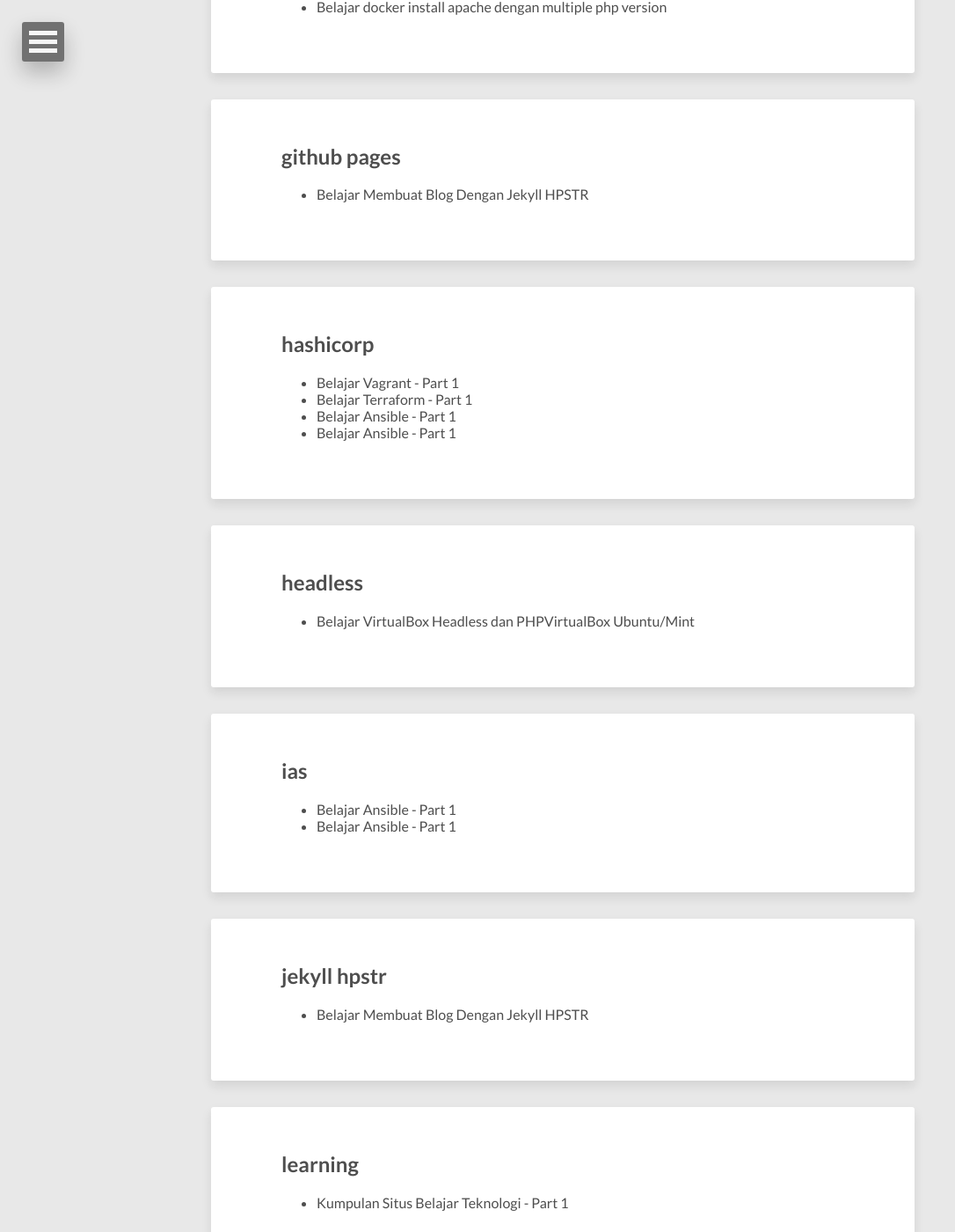
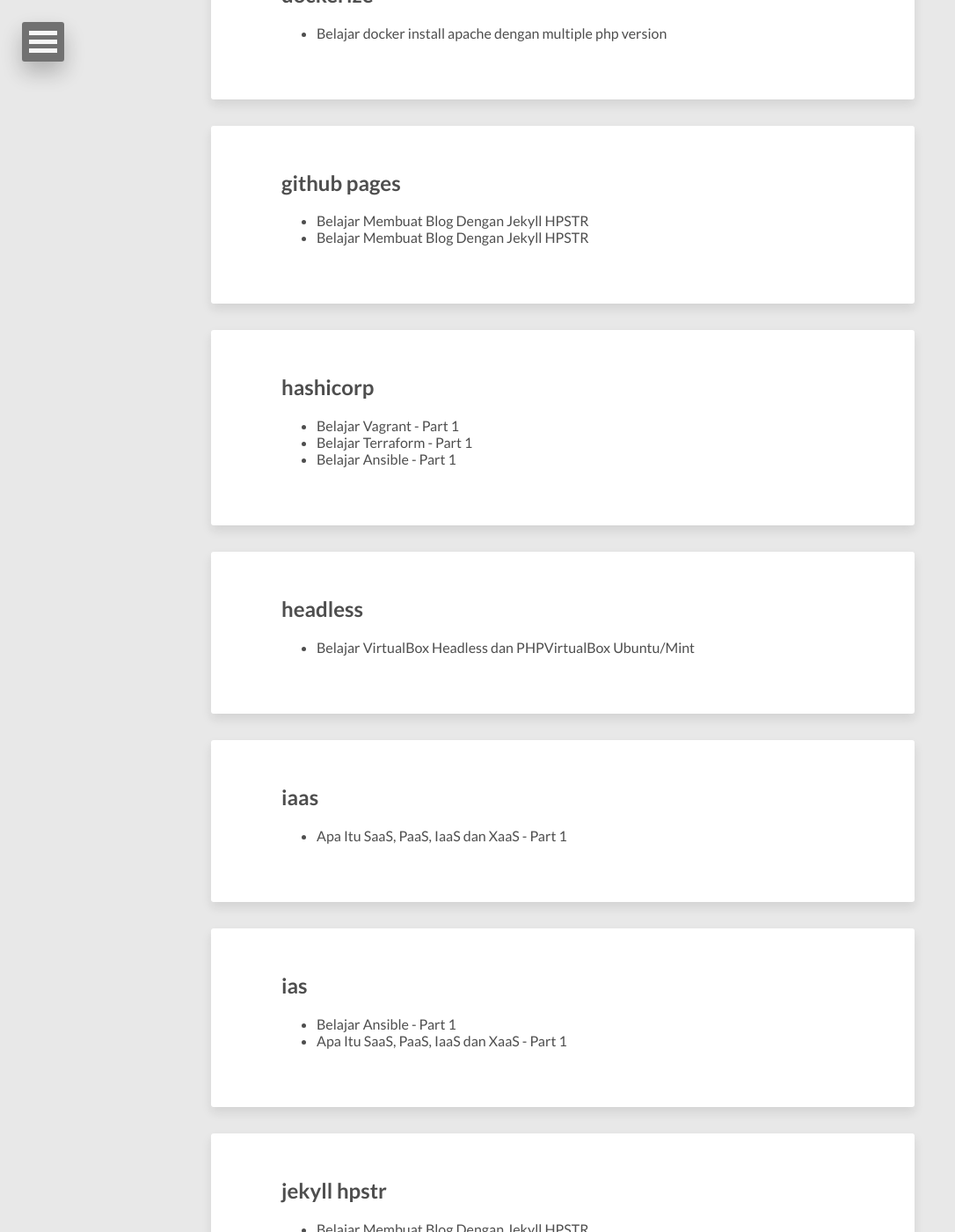
Before and after one commit to danigunawan/danigunawan.github.io, a Jekyll site: the page built from tags/index.html, in a window 1280 px wide and 1400 px high, scrolled down 3788 px. Shown: the whole window at 88% size, without its empty margins (0-1086 px from the left). Built offline with Jekyll 4.4.1, drawn with Linux system fonts in a browser that asks for light colours; nearby versions of some CDN libraries; comment, search, counter and statistics services are not loaded; some of the changed text lies outside the part shown.

Commit message:
[ADD POSTING] posting

```diff
--- a/_posts/2022-11-08-apa-itu-saas-paas-iaas-daas-xaas-1.md
+++ b/_posts/2022-11-08-apa-itu-saas-paas-iaas-dan-xaas-1.md
@@ -1,10 +1,10 @@
 ---
 layout: post
-title: Belajar Ansible - Part 1
+title: Apa Itu SaaS, PaaS, IaaS dan XaaS - Part 1
 modified: 2022-11-8T20:00:28+07:00
 categories:
-description: "Belajar Ansible - Part 1"
-tags: [ansible, ias, hashicorp]
+description: "Apa Itu SaaS, PaaS, IaaS dan XaaS - Part 1"
+tags: [saas, ias, paas, iaas, xaas]
 image:
   background: triangular.png
 comments: true
```
Also changed, not shown: _posts/2022-11-07-ebook-agile-okr-dan-scaling-up.md (added, +13 -0 lines).
